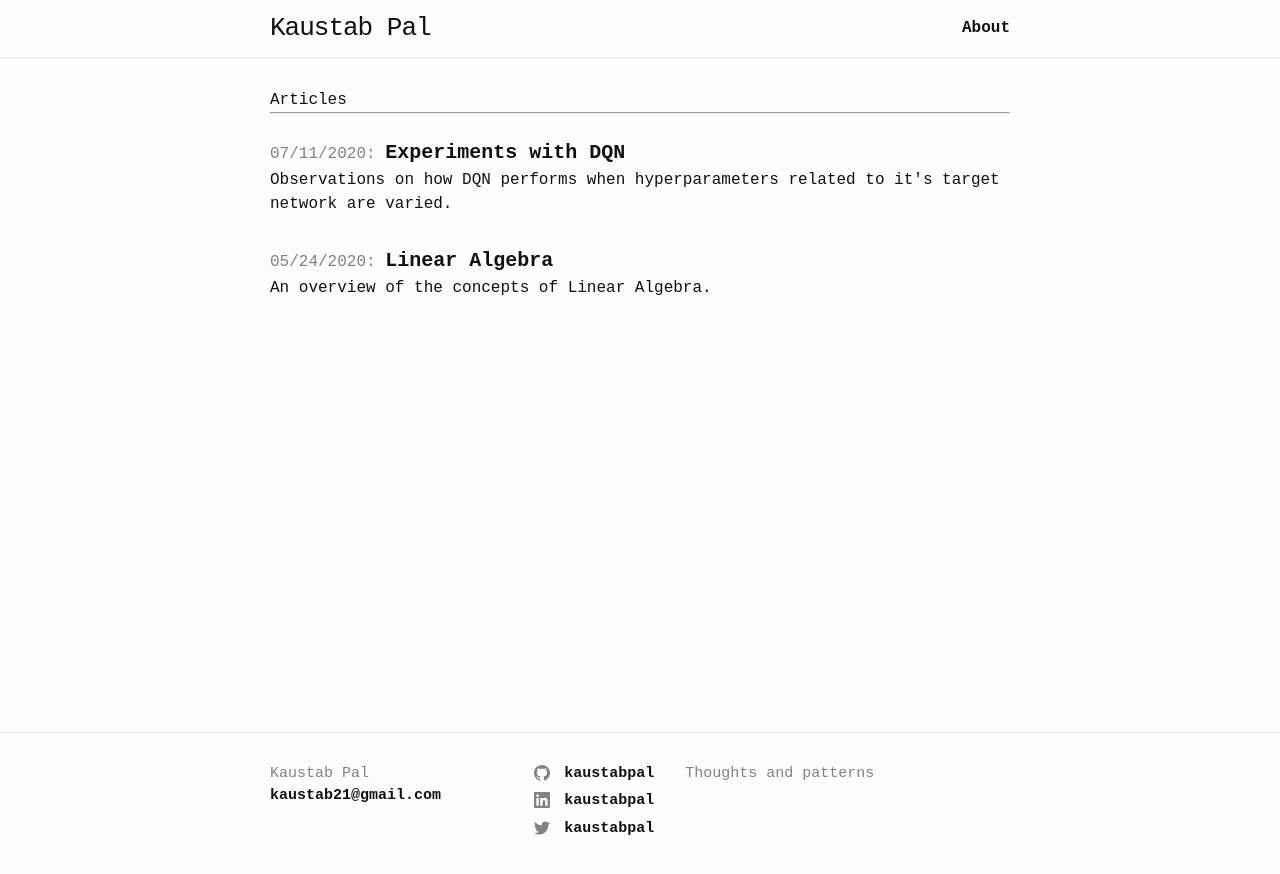
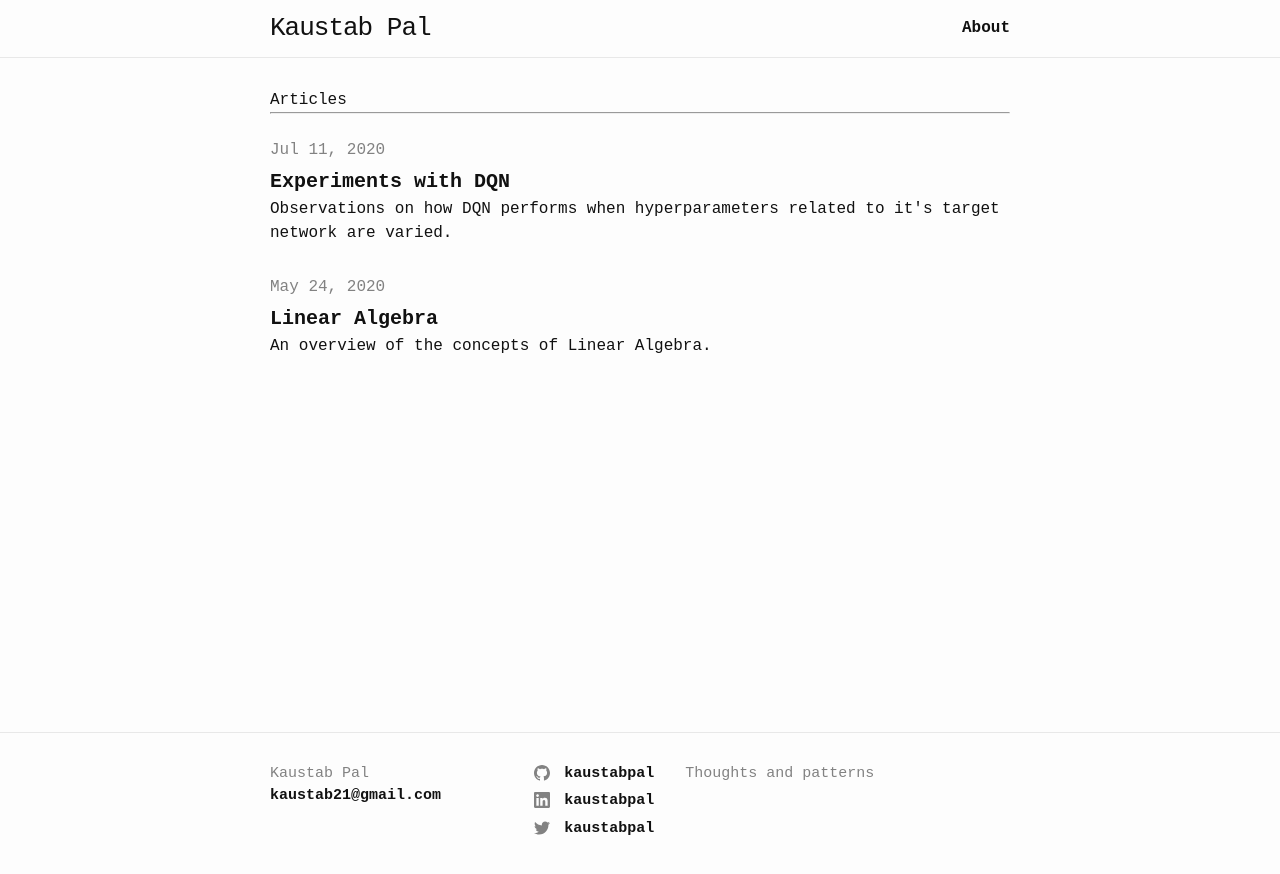
Before and after one commit to kaustabpal/kaustabpal.github.io, a Jekyll site: the page built from index.markdown, in a window 1280 px wide. Shown: the top 874 px of the page. Built offline with Jekyll 4.4.1, drawn with Linux system fonts in a browser that asks for light colours; nearby versions of some CDN libraries.

Commit message:
Updated index

```diff
--- a/_layouts/home.html
+++ b/_layouts/home.html
@@ -14,8 +14,8 @@ layout: default
     <ul class="post-list">
       {%- for post in site.posts -%}
       <li>
-        {%- assign date_format = site.minima.date_format | default: "%m/%-d/%Y" -%}
-        <span class="post-meta">{{ post.date | date: date_format }}:
+        {%- assign date_format = site.minima.date_format | default: "%b %-d, %Y" -%}
+        <span class="post-meta">{{ post.date | date: date_format }}
           <a class="post-link" href="{{ post.url | relative_url }}">
             {{ post.title | escape }}
           </a>
--- a/_sass/minima/_layout.scss
+++ b/_sass/minima/_layout.scss
@@ -215,7 +215,7 @@
 }
 
 .post-link {
-
+  display: block;
   padding-top: 5px;
   @include relative-font-size(1.25);
 }
```
